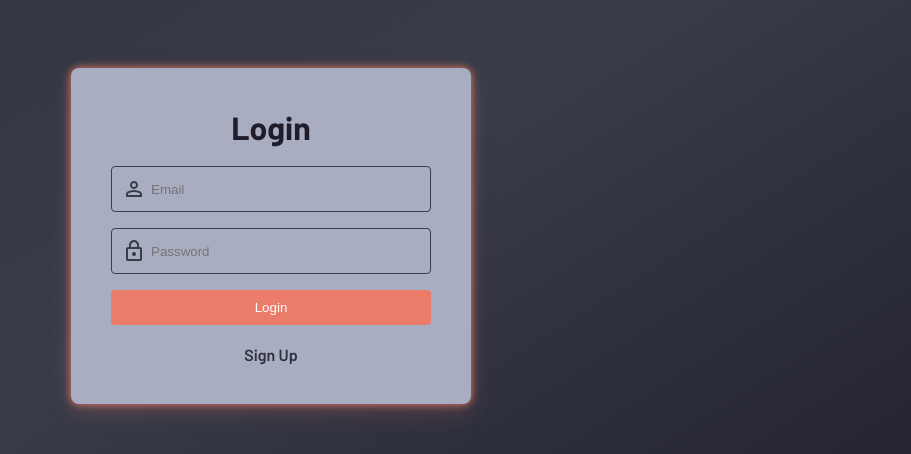
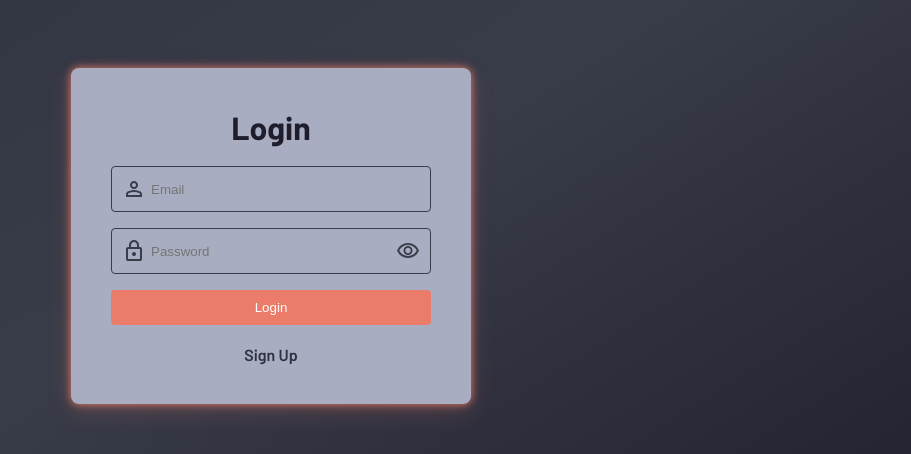
Before and after one commit to archis-academy/food-order-app-aries-1, a React (Vite) app: page /login in a window 1280 px wide. Shown: the part 164-618 px from the top of the page, without its empty margins (369-1280 px from the left). Built offline with nearby package versions, Linux system fonts and the light colour scheme; no server answers.

Commit message:
LoginForm component haline getirildi, togglePasswordVisibility fonksiyonu eklendi

```diff
--- /dev/null
+++ b/src/pages/LoginPage/LoginForm/LoginForm.jsx
@@ -0,0 +1,46 @@
+import { useState } from "react";
+import "./LoginForm.scss";
+
+const LoginForm = ({
+  handleUserLogin,
+  handleChange,
+  passwordVisible,
+  togglePasswordVisibility,
+}) => {
+  return (
+    <form onSubmit={(e) => handleUserLogin(e)}>
+      <div className="login-email-container">
+        <img className="login-icon" src="/person-icon.svg" alt="person icon" />
+        <input
+          className="login-email"
+          onKeyUp={(e) => handleChange(e)}
+          name="email"
+          type="email"
+          placeholder="Email"
+        />
+      </div>
+      <div className="login-password-container">
+        <img className="login-icon" src="/lock-icon.svg" alt="lock icon" />
+        <input
+          className="login-password"
+          onKeyUp={(e) => handleChange(e)}
+          name="password"
+          type={passwordVisible ? "text" : "password"}
+          placeholder="Password"
+        />
+        <img
+          src={passwordVisible ? "/visibility-off.svg" : "/visibility.svg"}
+          alt="toggle password visibility"
+          onClick={togglePasswordVisibility}
+          style={{ cursor: "pointer" }}
+        />
+      </div>
+      <input className="login-btn" type="submit" value="Login" />
+      <a className="login-signup" href="#">
+        Sign Up
+      </a>
+    </form>
+  );
+};
+
+export default LoginForm;
--- /dev/null
+++ b/src/pages/LoginPage/LoginForm/LoginForm.scss
@@ -0,0 +1,78 @@
+@import "../../../styles/abstracts/placeholders";
+
+.login-container {
+  background-color: lighten($primary-bg, 50%);
+  // background-color: $primary-bg;
+  border-radius: 8px;
+  padding: 40px;
+  box-shadow: $button-shadow;
+  width: 400px;
+  text-align: center;
+
+  .login-title {
+    font-size: 2rem;
+    margin-bottom: 20px;
+    color: $secondary-bg;
+  }
+
+  form {
+    display: flex;
+    flex-direction: column;
+
+    .login-email-container,
+    .login-password-container {
+      margin-bottom: 16px;
+      padding: 10px;
+      border: 1px solid $line-color;
+      border-radius: 4px;
+      background: none;
+      color: $primary-bg;
+      font-family: $primary-font;
+      font-size: 1rem;
+      // transition: background-color 0.3s ease, color 0.3s ease;
+      display: flex;
+
+      .login-email,
+      .login-password {
+        border: none;
+        display: flex;
+        align-items: center;
+        width: 100%;
+        background: transparent;
+        outline: none;
+        color: $line-color;
+        &:focus-within {
+          background: none;
+        }
+      }
+    }
+    .login-icon {
+      text-align: center;
+      display: flex;
+      justify-content: center;
+      align-items: center;
+      margin-right: 5px;
+    }
+
+    .login-btn {
+      padding: 10px;
+      border: none;
+      border-radius: 4px;
+      color: $primary-font-color;
+      cursor: pointer;
+      background-color: $accent-color;
+      &:hover {
+        background-color: darken($accent-color, 10%);
+      }
+    }
+    .login-signup {
+      margin-top: 20px;
+      font-weight: 600;
+      color: $primary-bg;
+      text-decoration: none;
+      &:hover {
+        text-decoration: underline;
+      }
+    }
+  }
+}
--- a/src/pages/LoginPage/LoginPage.jsx
+++ b/src/pages/LoginPage/LoginPage.jsx
@@ -1,22 +1,36 @@
-import { useState } from "react";
+import { useState, useEffect } from "react";
 import "./LoginPage.scss";
 import { auth } from "@/config/firebase";
+import { Link, useNavigate } from "react-router-dom";
+import LoginForm from "./LoginForm/LoginForm";
 import {
   onAuthStateChanged,
   signInWithEmailAndPassword,
   signOut,
 } from "firebase/auth";
+import { useAuth } from "@/components/AuthProvider";
 
 function LoginPage() {
-  onAuthStateChanged(auth, (currentUser) => {
-    // setUser(currentUser);
-    console.log(currentUser);
-  });
+  const { fireStoreUser } = useAuth();
+  const navigate = useNavigate();
+  const [isLoggedIn, setIsLoggedIn] = useState(!!fireStoreUser);
+
+  useEffect(() => {
+    const unsubscribe = onAuthStateChanged(auth, (currentUser) => {
+      setIsLoggedIn(!!currentUser);
+    });
+    return () => unsubscribe();
+  }, []);
+  // onAuthStateChanged(auth, (currentUser) => {
+  //   // setUser(currentUser);
+  //   console.log(currentUser);
+  // });
 
   const [formData, setFormData] = useState({
     email: "",
     password: "",
   });
+  const [passwordVisible, setPasswordVisible] = useState(false);
 
   function handleChange(event) {
     setFormData({
@@ -31,51 +45,48 @@ function LoginPage() {
     try {
       const res = await signInWithEmailAndPassword(auth, email, password);
       console.log(res);
+      setIsLoggedIn(true);
+      navigate("/");
     } catch (error) {
       console.error(error);
     }
+  }
+  async function handleLogout() {
+    try {
+      await signOut(auth);
+      setIsLoggedIn(false);
+      navigate("/login");
+    } catch (error) {
+      console.error(error);
+    }
+  }
+  function togglePasswordVisibility() {
+    setPasswordVisible(!passwordVisible);
   }
 
   return (
     <div className="login-page">
       <div className="login-container">
         <h1 className="login-title">Login</h1>
-        <form onSubmit={(e) => handleUserLogin(e)}>
-          <div className="login-email-container">
-            <img className="login-icon" src="/person-icon.svg"></img>
-            <input
-              className="login-email"
-              onKeyUp={(e) => handleChange(e)}
-              name="email"
-              type="email"
-              placeholder="Email"
-            />
+        {isLoggedIn ? (
+          <div>
+            <h1>Welcome {fireStoreUser?.displayName}</h1>
+            {/* <Link>
+
+              replace={true} to="/login" onClick={signOut(auth)}
+              > Logout
+            </Link> */}
+
+            <button onClick={handleLogout}>Logout</button>
           </div>
-          <div className="login-password-container">
-            <img className="login-icon" src="/lock-icon.svg"></img>
-            <input
-              className="login-password"
-              onKeyUp={(e) => handleChange(e)}
-              name="password"
-              type="password"
-              placeholder="Password"
-            />
-          </div>
-          <input className="login-btn" type="submit" value="Login" />
-
-          <a className="login-signup" href="#">
-            Sign Up
-          </a>
-        </form>
-
-        {/* <button
-        onClick={() => {
-          signOut(auth);
-          console.log("clicked");
-          }}
-          >
-          Logout
-          </button> */}
+        ) : (
+          <LoginForm
+            handleUserLogin={handleUserLogin}
+            handleChange={handleChange}
+            passwordVisible={passwordVisible}
+            togglePasswordVisibility={togglePasswordVisibility}
+          />
+        )}
       </div>
     </div>
   );
--- a/src/pages/LoginPage/LoginPage.scss
+++ b/src/pages/LoginPage/LoginPage.scss
@@ -9,76 +9,4 @@
 
   font-family: $primary-font;
   color: $primary-font-color;
-
-  .login-container {
-    background-color: lighten($primary-bg, 50%);
-    // background-color: $primary-bg;
-    border-radius: 8px;
-    padding: 40px;
-    box-shadow: $button-shadow;
-    width: 400px;
-    text-align: center;
-
-    .login-title {
-      font-size: 2rem;
-      margin-bottom: 20px;
-      color: $secondary-bg;
-    }
-
-    form {
-      display: flex;
-      flex-direction: column;
-
-      .login-email-container,
-      .login-password-container {
-        margin-bottom: 16px;
-        padding: 10px;
-        border: 1px solid $line-color;
-        border-radius: 4px;
-        background: none;
-        color: $primary-bg;
-        font-family: $primary-font;
-        font-size: 1rem;
-        // transition: background-color 0.3s ease, color 0.3s ease;
-        display: flex;
-
-        .login-email,
-        .login-password {
-          border: none;
-          display: flex;
-          align-items: center;
-          width: 100%;
-          background: none;
-        }
-      }
-      .login-icon {
-        text-align: center;
-        display: flex;
-        justify-content: center;
-        align-items: center;
-        margin-right: 5px;
-      }
-
-      .login-btn {
-        padding: 10px;
-        border: none;
-        border-radius: 4px;
-        color: $primary-font-color;
-        cursor: pointer;
-        background-color: $accent-color;
-        &:hover {
-          background-color: darken($accent-color, 10%);
-        }
-      }
-      .login-signup {
-        margin-top: 20px;
-        font-weight: 600;
-        color: $primary-bg;
-        text-decoration: none;
-        &:hover {
-          text-decoration: underline;
-        }
-      }
-    }
-  }
 }
```
Also changed, not shown: public/visibility-off.svg (added), public/visibility.svg (added).
